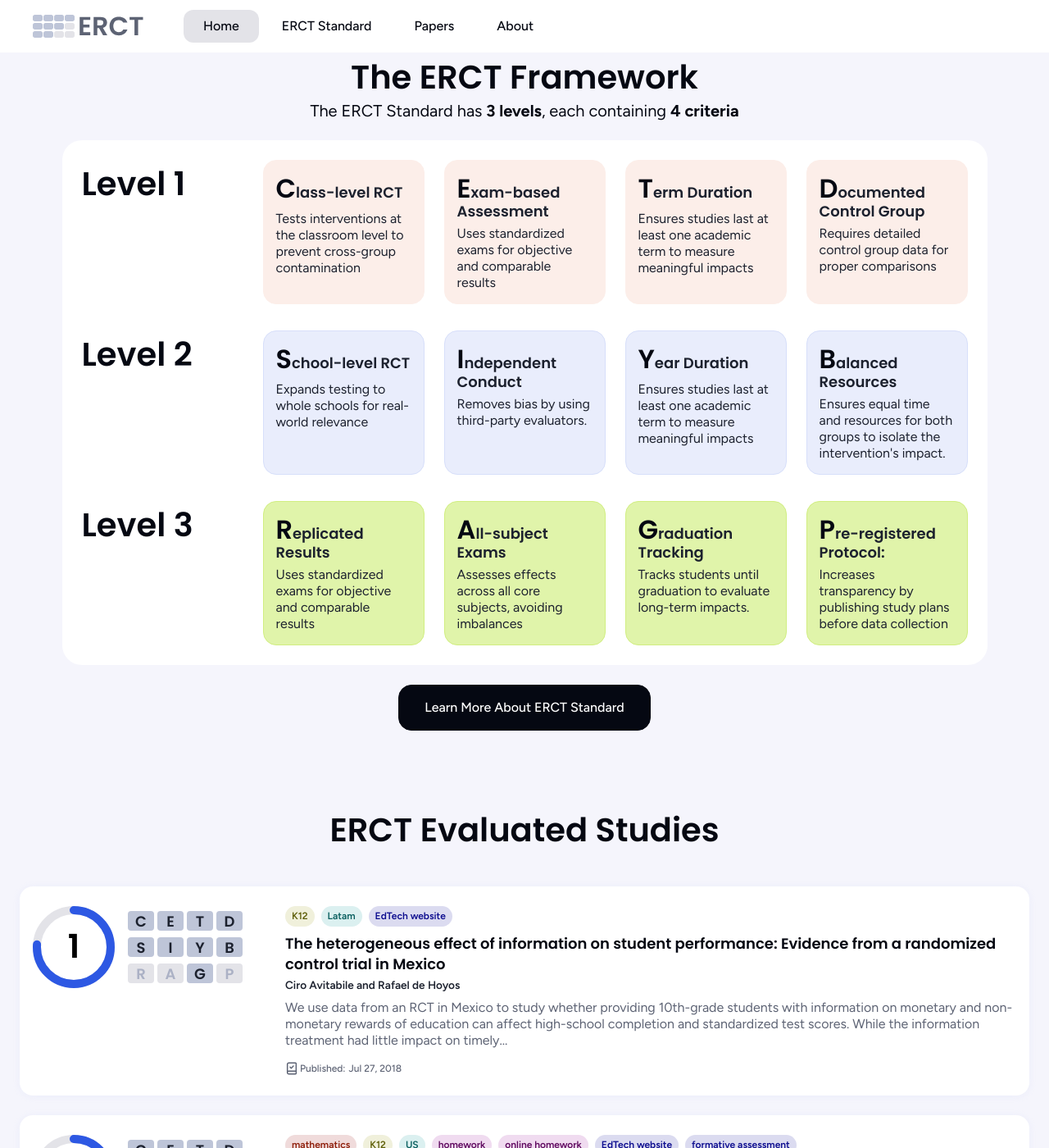
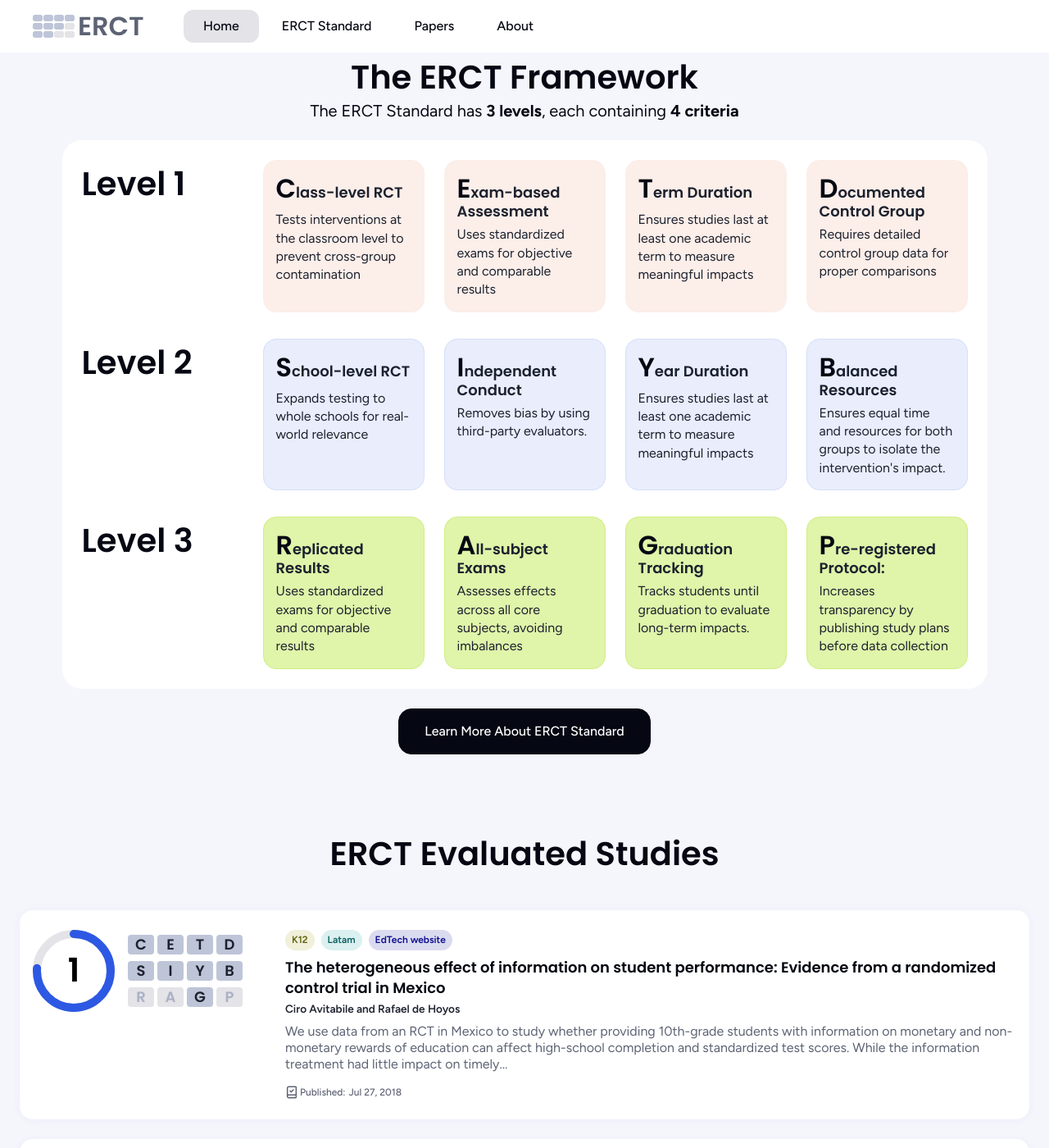
Before and after one commit to vassiliphilippov/erct-papers, a Jekyll site: the page built from index.html, in a window 1280 px wide and 1400 px high, scrolled down 566 px. Shown: the whole window at 82% size. Built offline with Jekyll 4.4.1, drawn with Linux system fonts in a browser that asks for light colours.

Commit message:
Update home.css

```diff
--- a/assets/css/home.css
+++ b/assets/css/home.css
@@ -121,7 +121,7 @@
 .list-cards__text {
   color: var(--primary-text);
   font-size: 1rem; /* 14/16 */
-  line-height: 1.25; /* 128.571% */
+  line-height: 1.4; /* 140% */
 }
 
 .studies {
```
